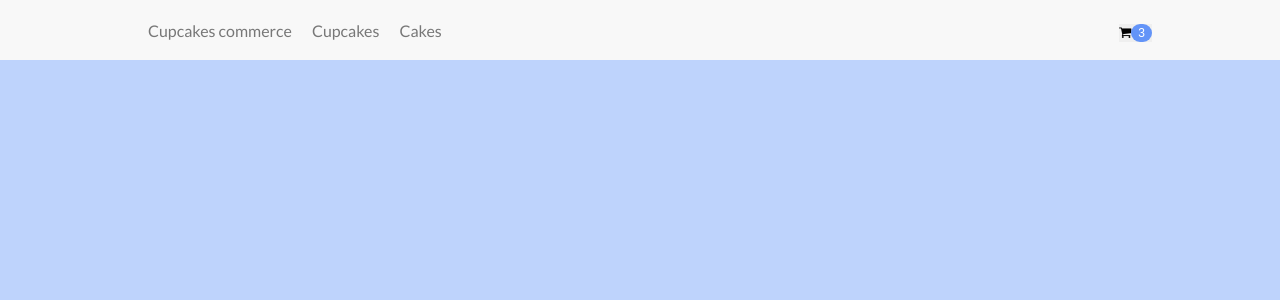
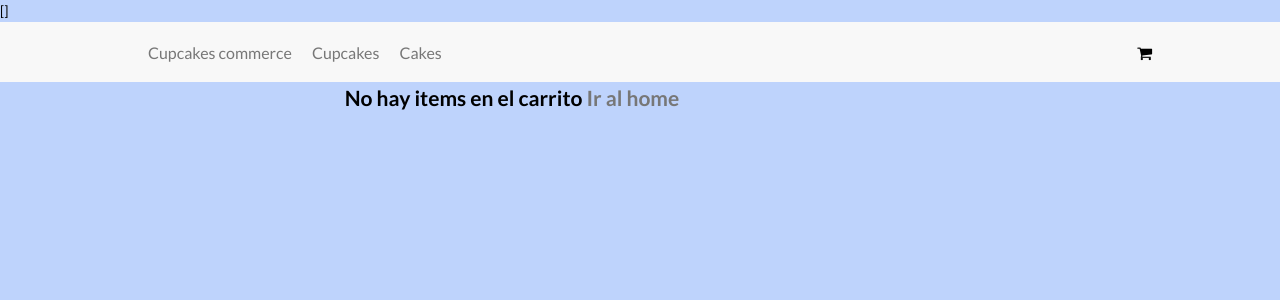
Before and after one commit to axelschein/ecommerce_react, a React (Create React App) app: page /cart in a window 1280 px wide. Shown: the top 300 px of the page. Built offline with nearby package versions, Linux system fonts and the light colour scheme.

Commit message:
desafio cart view incompleto

```diff
--- a/src/App.js
+++ b/src/App.js
@@ -1,10 +1,11 @@
 import ItemListContainer from "./components/ItemListContainer/ItemListContainer"
 import {NavBar}  from "./components/NavBar/NavBar";
 import ItemDetailContainer from "./components/ItemDetailContainer/ItemDetailContainer"
-
+import { CartContext } from "./context/CartContext";
 import './App.css';
 import { CartProvider } from "./context/CartContext";
 import { BrowserRouter, Switch, Route  } from "react-router-dom";
+import { Cart } from "./components/Cart/Cart";
 
 function App() {
   return (
@@ -12,6 +13,9 @@ function App() {
 
     <BrowserRouter >
       <CartProvider>
+      <CartContext.Consumer>
+              {({cart}) => JSON.stringify(cart) }
+          </CartContext.Consumer>
         <div className="App">
           <NavBar />
 
@@ -29,6 +33,11 @@ function App() {
               <ItemDetailContainer />
             </Route>
 
+            <Route path="/cart">
+              <Cart />
+
+            </Route>
+
           </Switch >
 
 
--- /dev/null
+++ b/src/components/Cart/Cart.js
@@ -0,0 +1,30 @@
+import React, { useContext } from "react";
+import { CartContext } from "../../context/CartContext";
+import { Link } from "react-router-dom";
+
+export const Cart = () => {
+    const {cart, addItem, cartLength, cartPrice, clear} = useContext(CartContext)
+
+    return (
+        <div>
+            {
+            !cart.length ?
+            <h2>No hay items en el carrito <Link to='/'>Ir al home</Link></h2>
+            : (<>
+                <div>Titulo</div><div>Cantidad</div><button>Borrar</button>
+                <div>Titulo</div><div>Cantidad</div><button>Borrar</button>
+                <div>Titulo</div><div>Cantidad</div><button>Borrar</button>
+
+
+                <div>Total</div>
+                </>
+
+
+            )
+            }
+
+        </div>
+    )
+
+
+}
--- a/src/components/CartWidget/CartWidget.jsx
+++ b/src/components/CartWidget/CartWidget.jsx
@@ -3,15 +3,16 @@ import { CartContext } from "../../context/CartContext";
 
 const CartWidget = () => {
 
-    const {cart, setCart} = useContext(CartContext);
-    console.log('cart', cart)
-    console.log('setCart', setCart)
+    const {cartLength} = useContext(CartContext);
 
 
-    return(
-        <button id="cart"><i className="fa fa-shopping-cart"></i><span className="badge">3</span></button>
 
-    );
+
+    return <>
+        {cartLength? <i className="fa fa-shopping-cart"> {cartLength}</i>: null}
+
+
+    </>
 };
 
 export default CartWidget;
--- a/src/components/ItemDetail/ItemDetail.js
+++ b/src/components/ItemDetail/ItemDetail.js
@@ -8,7 +8,7 @@ import { CartContext } from "../../context/CartContext";
 export default function ItemDetail({ item }) {
     const [count, setCount] = useState(0)
 
-    const {cart, addItem} = useContext(CartContext);
+    const {addItem} = useContext(CartContext);
 
     const addHandler = (e)=>{
         console.log('se agregaron', e, 'item')
--- a/src/context/CartContext.js
+++ b/src/context/CartContext.js
@@ -24,9 +24,14 @@ function CartProvider ({defaultValue = [], children}) {
 
         }
 
-        const dropCart = () => {
-            setCart ([]);
-        }
+        const removeItem = (itemId) =>{
+            const newCart = cart.filter(e => e.item.id !== itemId)
+            setCart(newCart)
+        }// Remover un item del cart por usando su id
+
+        const clear = ()=>{
+            setCart([])
+        } // Remover todos los items
 
 
 
```
